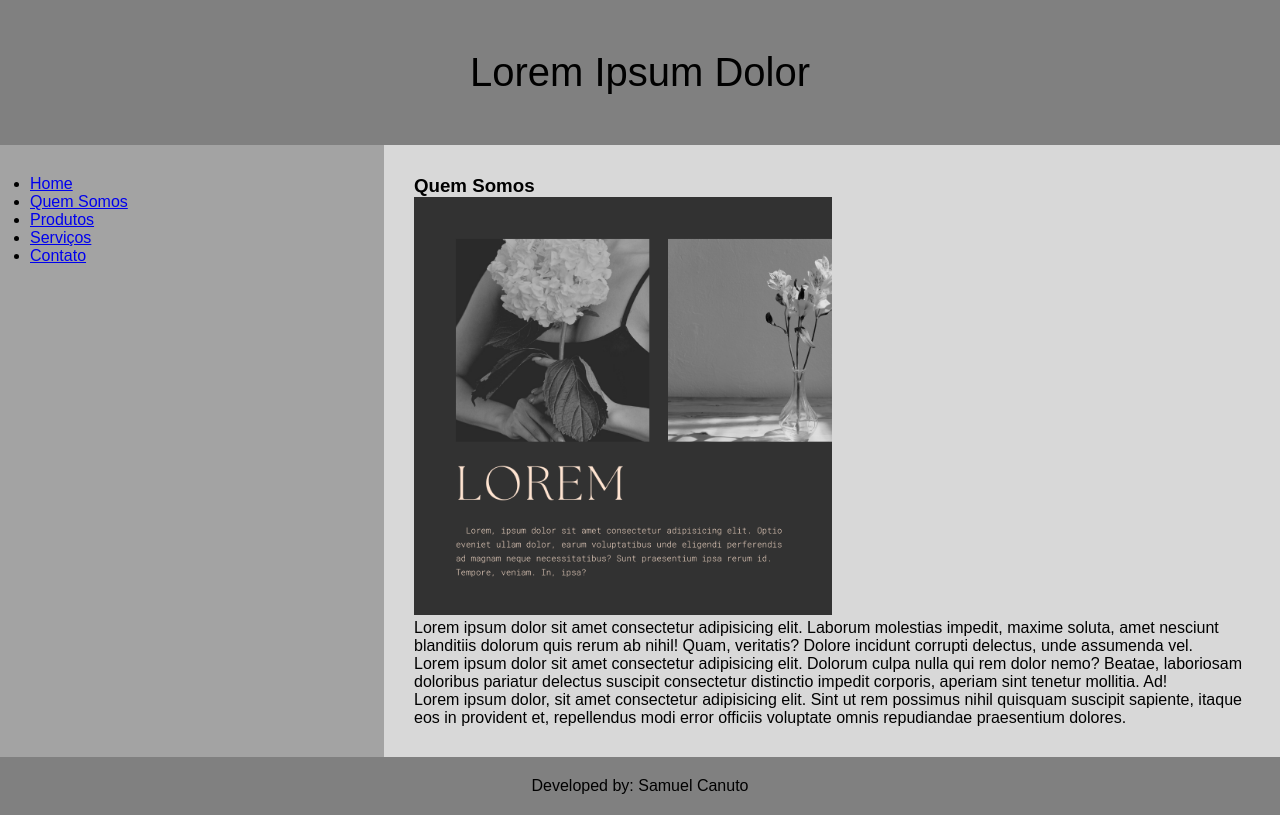
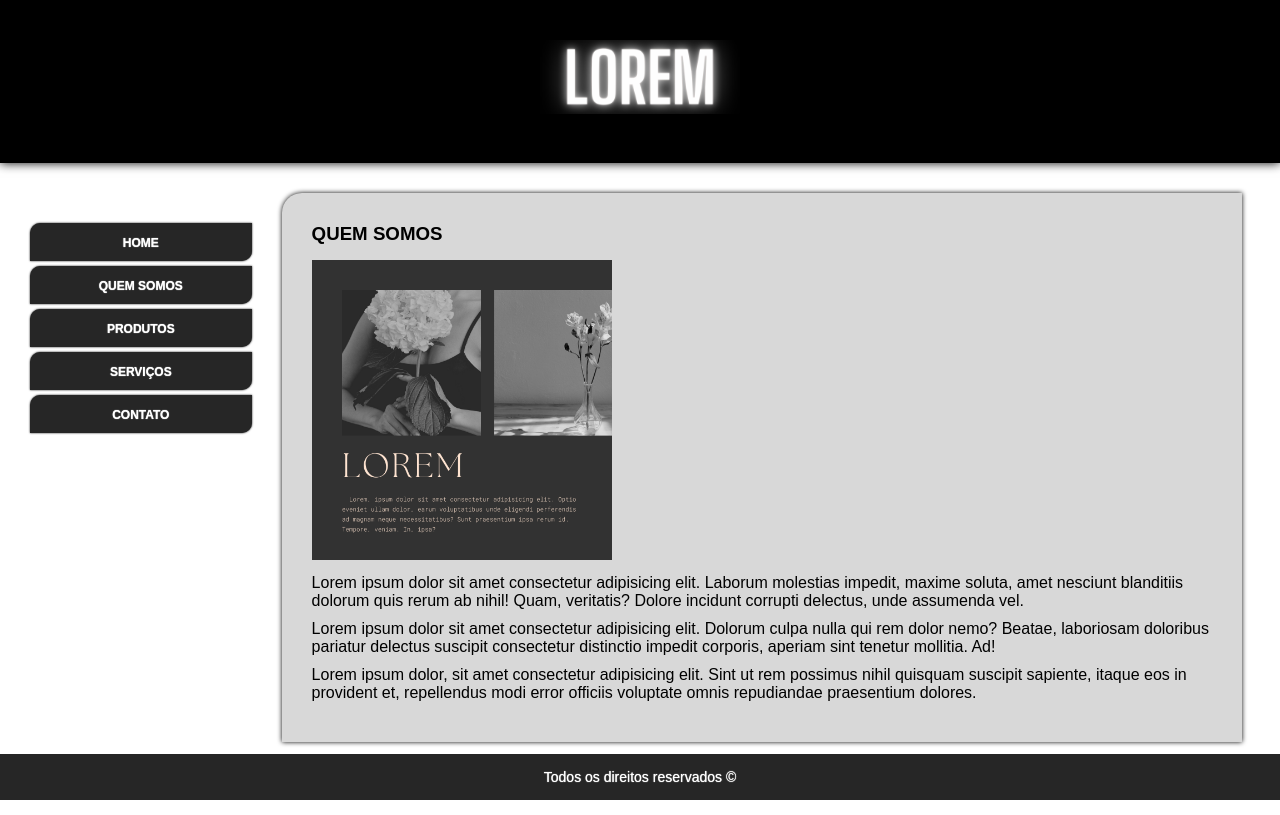
Before and after one commit to ImCanuto/curso-fullstack, a plain HTML site: page Módulo 7 - HTML Intermediário/Aula 29 - Desafio/quem-somos.html in a window 1280 px wide. Drawn offline with Linux system fonts and the light colour scheme.

Commit message:
challenge finished

```diff
--- a/Módulo 7 - HTML Intermediário/Aula 29 - Desafio/css/style.css
+++ b/Módulo 7 - HTML Intermediário/Aula 29 - Desafio/css/style.css
@@ -9,34 +9,80 @@ body {
 }
 
 .header {
-    background-color: gray;
-    text-align: center;
-    padding: 50px 0;
+    background-color: black;
+    box-shadow: 0 0 10px black;
+    text-align: center;;
+    padding: 40px 0;
     font-size: 40px;
+    margin-bottom: 30px;
 }
 
 .container {
     display: flex;
+
 }
 
 .navbar {
-    width: 30%;
-    background: #a3a3a3;
+    width: 22%;
     padding: 30px;
 }
 
+.navbar ul {
+    list-style: none;
+}
+
+.navbar ul li {
+    background: #262626;
+    box-shadow: 0 0 2px black;
+    border-radius: 10px 0;
+    padding: 10px;
+    text-align: center;
+    margin-bottom: 5px;
+    text-shadow: 0 0 1px white;
+}
+
+.navbar ul li a {
+    text-decoration: none;
+    color: white;
+    text-transform: uppercase;
+    font-size: 12px;
+    font-weight: bold;
+}
+
 .content {
-    width: 70%;
+    width: 75%;
     background: #d8d8d8;
     padding: 30px;
+    border-radius: 20px 0 0;
+    box-shadow: 0 0 5px;
+}
+
+h1 {
+    margin-bottom: 15px;
+    text-transform: uppercase;
+}
+
+p {
+    margin-bottom: 10px;
+    margin-top: 10px;
 }
 
 .footer {
-    background-color: gray;
+    background-color: #262626;
     text-align: center;
-    padding: 20px 0px;
+    padding: 15px 0px;
+    position: absolute;
+    bottom: 0;
+    width: 100%;
+    font-size: 14px;
+    color: white;
+    text-shadow: 0 0 1px white;
 }
 
-#fotoPrincipal {
-    width: 50%;
+#fotoQuemSomos {
+    width: 300px;
 }
+
+#fotoHome {
+    width: 200px;
+}
--- a/Módulo 7 - HTML Intermediário/Aula 29 - Desafio/quem-somos.html
+++ b/Módulo 7 - HTML Intermediário/Aula 29 - Desafio/quem-somos.html
@@ -9,7 +9,7 @@
 <body>
 
     <header class="header">
-        Lorem Ipsum Dolor
+        <img src="img/lorem-home.jpg" alt="Lorem" id="fotoHome">
     </header>   <!-- Tag semântica, semelhante à div -->
 
     <section class="container">   <!-- Tag semântica para criar sessões -->
@@ -36,7 +36,7 @@
         <article class="content">   <!-- Tag usada para artigos -->
             <h1>Quem Somos</h1>
 
-            <img src="img/lorem.png" alt="Quem Somos" id="fotoPrincipal">
+            <img src="img/lorem.png" alt="Quem Somos" id="fotoQuemSomos">
 
             <p>
                 Lorem ipsum dolor sit amet consectetur adipisicing elit. Laborum molestias impedit, maxime soluta, amet nesciunt blanditiis dolorum quis rerum ab nihil! Quam, veritatis? Dolore incidunt corrupti delectus, unde assumenda vel.
@@ -51,7 +51,7 @@
     </section>
 
     <footer class="footer">  <!-- Tag semântica para o footer-->
-        Developed by: Samuel Canuto
+        Todos os direitos reservados ©
     </footer>
 
 </body>
```
Also changed, not shown: Módulo 7 - HTML Intermediário/Aula 29 - Desafio/index.html (+2 -2 lines), Módulo 7 - HTML Intermediário/Aula 29 - Desafio/produtos.html (+2 -2 lines), Módulo 7 - HTML Intermediário/Aula 29 - Desafio/README.md, Módulo 7 - HTML Intermediário/Aula 29 - Desafio/img/lorem-home.jpg (added).
